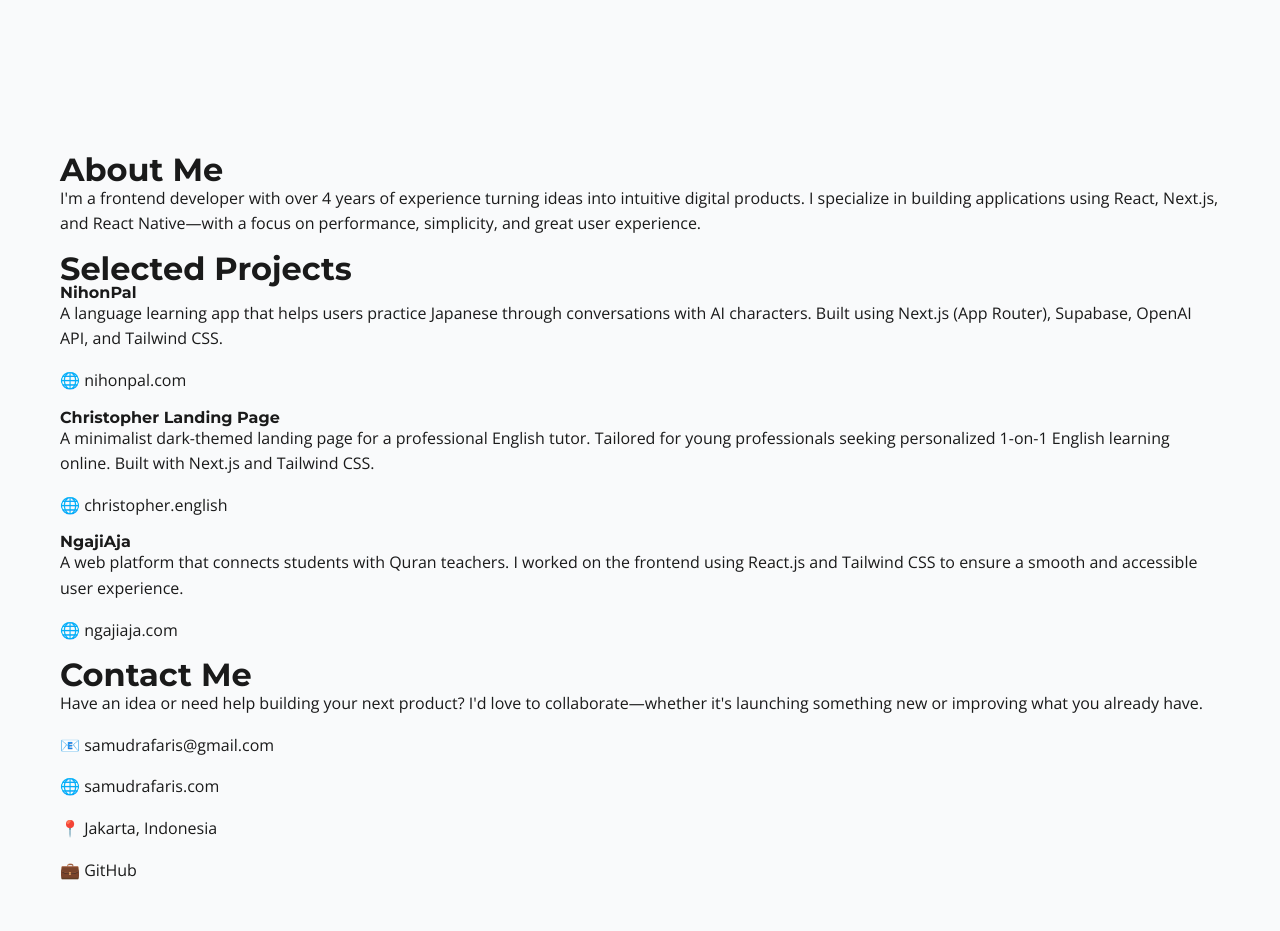
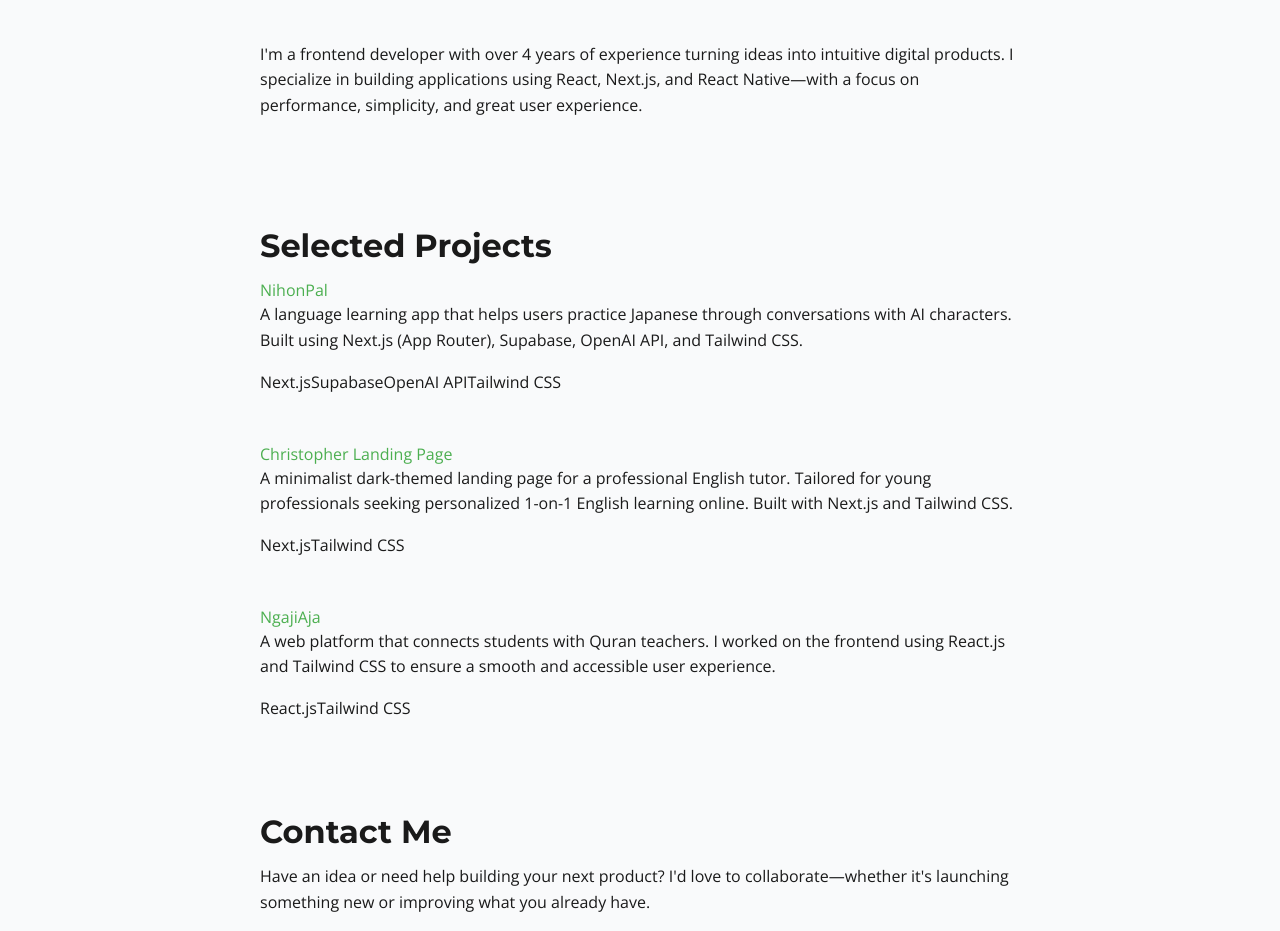
Before and after one commit to samudraarq/samudra-web, a Next.js app: page / in a window 1280 px wide. Shown: the part 360-1291 px from the top of the page. Before the commit the page ends 1259 px from the top, so only its background shows below. Built offline with nearby package versions, Linux system fonts and the light colour scheme.

Commit message:
adjust contents

```diff
--- a/src/app/globals.css
+++ b/src/app/globals.css
@@ -45,6 +45,10 @@ body {
     font-size: 32px;
   }
 
+  h3 {
+    font-size: 24px;
+  }
+
   p {
     line-height: 1.6;
     margin-bottom: 1rem;
@@ -63,7 +67,7 @@ body {
 
 @layer components {
   .custom-container {
-    max-width: 1200px;
+    max-width: 800px;
     margin: 0 auto;
     padding: 0 20px;
   }
--- a/src/components/about-section.tsx
+++ b/src/components/about-section.tsx
@@ -1,7 +1,6 @@
 const AboutSection = () => {
   return (
     <div className="custom-container">
-      <h2>About Me</h2>
       <p>
         I'm a frontend developer with over 4 years of experience turning ideas
         into intuitive digital products. I specialize in building applications
--- a/src/components/contact-section.tsx
+++ b/src/components/contact-section.tsx
@@ -1,19 +1,20 @@
 const ContactSection = () => {
   return (
-    <div className="custom-container">
+    <div className="custom-container pt-24">
       <h2>Contact Me</h2>
-      <p>
+      <p className="mt-4">
         Have an idea or need help building your next product? I'd love to
         collaborate—whether it's launching something new or improving what you
         already have.
       </p>
 
-      <div className="contact-info">
+      {/* Use Icons */}
+      {/* <div className="contact-info">
         <p>📧 samudrafaris@gmail.com</p>
         <p>🌐 samudrafaris.com</p>
         <p>📍 Jakarta, Indonesia</p>
         <p>💼 GitHub</p>
-      </div>
+      </div> */}
     </div>
   );
 };
--- a/src/components/hero-section.tsx
+++ b/src/components/hero-section.tsx
@@ -1,7 +1,7 @@
 const HeroSection = () => {
   return (
-    <div className="custom-container">
-      <div className="my-48">
+    <div className="custom-container py-32">
+      <div>
         <h1>Samudra Faris Arqam</h1>
         <h2 className="mt-2">Frontend Developer</h2>
         <p className="mt-4">
--- a/src/components/projects-section.tsx
+++ b/src/components/projects-section.tsx
@@ -1,36 +1,67 @@
 const ProjectsSection = () => {
   return (
-    <div className="custom-container">
+    <div className="custom-container pt-24">
       <h2>Selected Projects</h2>
 
+      <div className="space-y-12 mt-4">
         <div className="project">
-        <h3>NihonPal</h3>
+          <a
+            href="https://nihonpal.com"
+            target="_blank"
+            rel="noopener noreferrer"
+          >
+            NihonPal
+          </a>
           <p>
             A language learning app that helps users practice Japanese through
             conversations with AI characters. Built using Next.js (App Router),
             Supabase, OpenAI API, and Tailwind CSS.
           </p>
-        <p>🌐 nihonpal.com</p>
+          <div>
+            <span>Next.js</span>
+            <span>Supabase</span>
+            <span>OpenAI API</span>
+            <span>Tailwind CSS</span>
+          </div>
         </div>
 
         <div className="project">
-        <h3>Christopher Landing Page</h3>
+          <a
+            href="https://christopher-web.vercel.app/"
+            target="_blank"
+            rel="noopener noreferrer"
+          >
+            Christopher Landing Page
+          </a>
           <p>
             A minimalist dark-themed landing page for a professional English
             tutor. Tailored for young professionals seeking personalized 1-on-1
             English learning online. Built with Next.js and Tailwind CSS.
           </p>
-        <p>🌐 christopher.english</p>
+          <div>
+            <span>Next.js</span>
+            <span>Tailwind CSS</span>
+          </div>
         </div>
 
         <div className="project">
-        <h3>NgajiAja</h3>
+          <a
+            href="https://ngajiaja.com"
+            target="_blank"
+            rel="noopener noreferrer"
+          >
+            NgajiAja
+          </a>
           <p>
-          A web platform that connects students with Quran teachers. I worked on
-          the frontend using React.js and Tailwind CSS to ensure a smooth and
-          accessible user experience.
+            A web platform that connects students with Quran teachers. I worked
+            on the frontend using React.js and Tailwind CSS to ensure a smooth
+            and accessible user experience.
           </p>
-        <p>🌐 ngajiaja.com</p>
+          <div>
+            <span>React.js</span>
+            <span>Tailwind CSS</span>
+          </div>
+        </div>
       </div>
     </div>
   );
```
Lines whose indentation alone changed are shown as unchanged.
